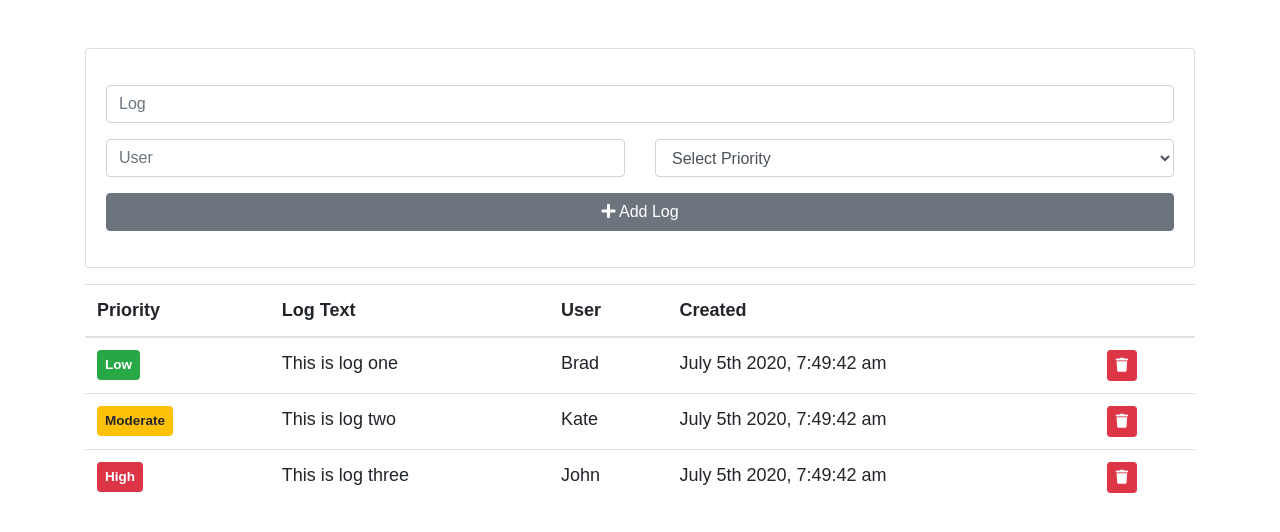
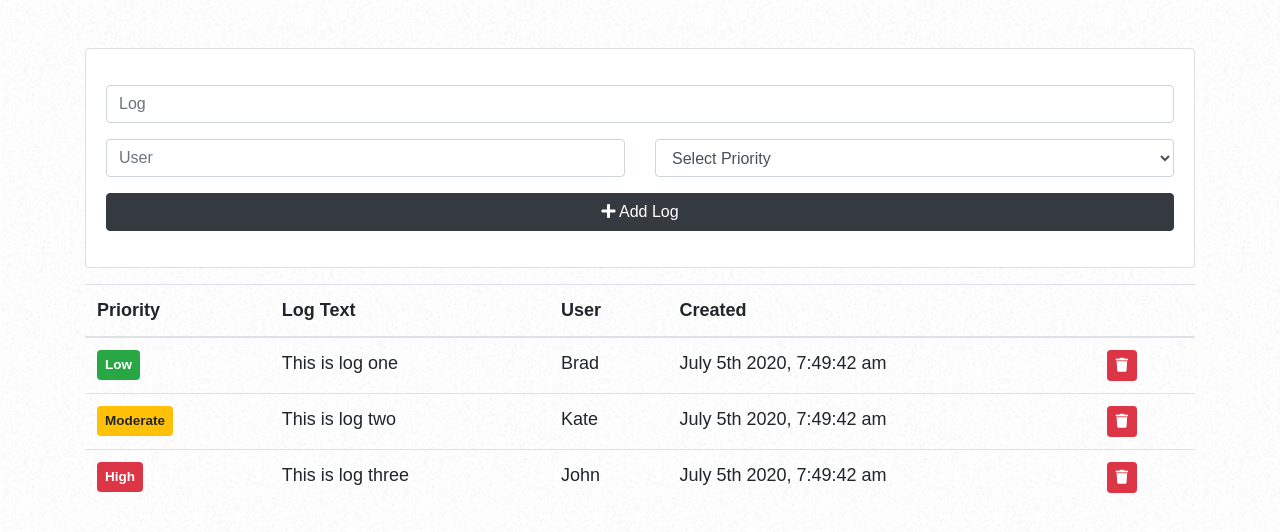
Before and after one commit to Belchenkov/bug_logger_electron, a React app: page / in a window 1280 px wide. Shown: the top 532 px of the page. Built offline with nearby package versions, Linux system fonts and the light colour scheme; the HTML template or start-up script is replaced by a standard one; a web font is replaced by a local one.

Commit message:
Add a Log(UI)

```diff
--- a/src/App.css
+++ b/src/App.css
@@ -8,4 +8,5 @@
 body {
 	font-family: 'Cuprum', sans-serif;
 	font-size: 18px;
+	background: url("../assets/img/bg.png") repeat;
 }
--- a/src/components/AddLogItem.js
+++ b/src/components/AddLogItem.js
@@ -5,15 +5,26 @@ import Row from "react-bootstrap/Row";
 import Col from "react-bootstrap/Col";
 import Button from "react-bootstrap/Button";
 
-const AddLogItem = () => {
+const AddLogItem = ({ addItem }) => {
     const [text, setText] = useState('');
     const [user, setUser] = useState('');
     const [priority, setPriority] = useState('');
 
+    const onSubmit = e => {
+        e.preventDefault();
+
+        addItem({ text, user, priority });
+
+        // Clear inputs
+        setText('');
+        setUser('');
+        setPriority('');
+    };
+
     return (
         <Card className="mt-5 mb-3">
             <Card.Body>
-                <Form>
+                <Form onSubmit={onSubmit}>
                     <Row className="my-3">
                         <Col>
                             <Form.Control
@@ -38,9 +49,9 @@ const AddLogItem = () => {
                                 onChange={e => setPriority(e.target.value)}
                             >
                                 <option value="0">Select Priority</option>
-                                <option value="1">Low</option>
-                                <option value="2">Moderate</option>
-                                <option value="3">High</option>
+                                <option value="low">Low</option>
+                                <option value="moderate">Moderate</option>
+                                <option value="high">High</option>
                             </Form.Control>
                         </Col>
                     </Row>
@@ -48,7 +59,7 @@ const AddLogItem = () => {
                         <Col>
                             <Button
                                 type="submit"
-                                variant="secondary"
+                                variant="dark"
                                 block
                             >
                                 <i className="fas fa-plus" />{' '}
--- a/src/components/App.js
+++ b/src/components/App.js
@@ -29,9 +29,15 @@ const App = () => {
 		},
 	]);
 
+	const addItem = item => {
+		item._id = Math.floor(Math.random() * 90000) + 10000;
+		item.created = new Date().toString();
+		setLogs([...logs, item]);
+	};
+
 	return (
 		<Container>
-			<AddLogItem />
+			<AddLogItem addItem={addItem} />
 			<Table>
 				<thead>
 					<tr>
```
Also changed, not shown: assets/img/bg.png (added).
